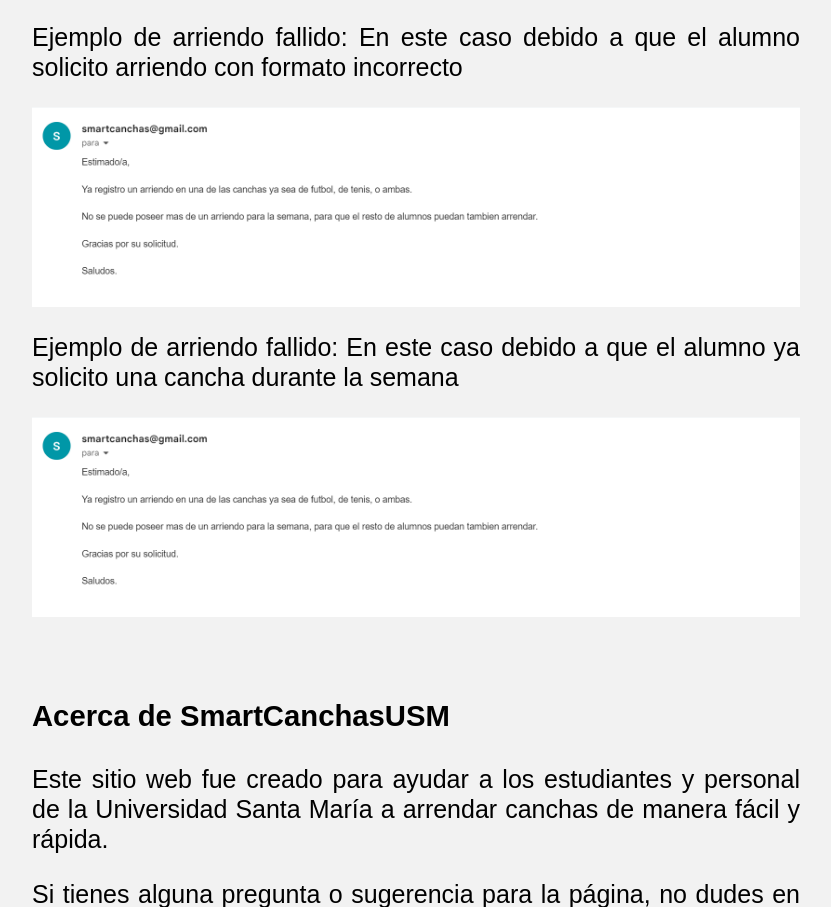
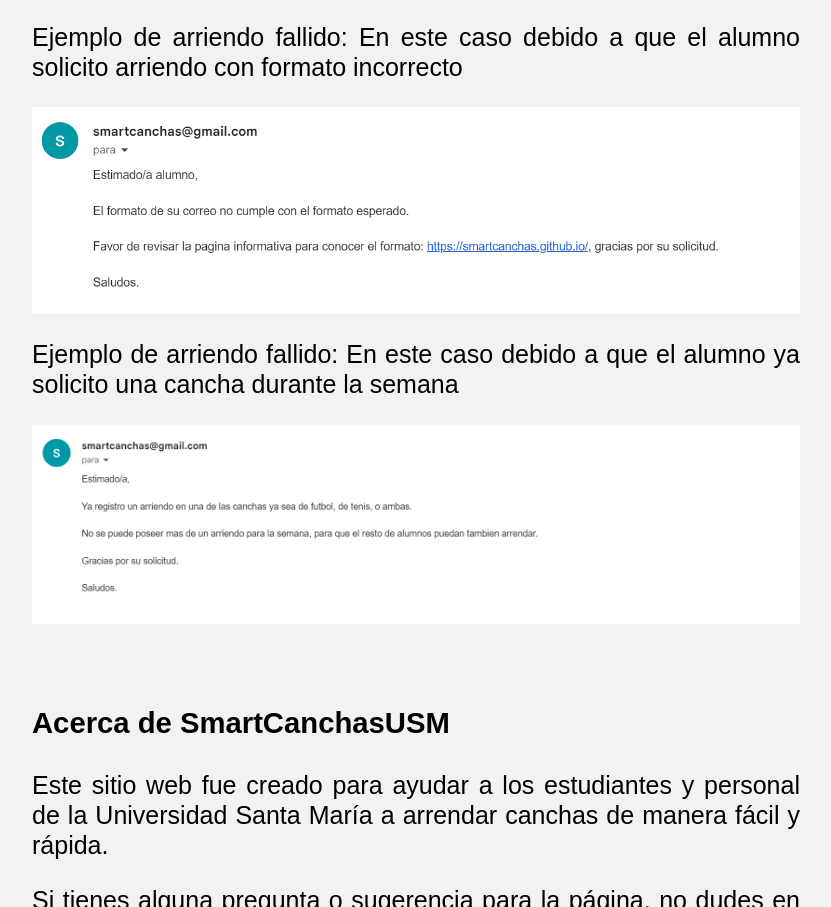
Before and after one commit to smartcanchas/smartcanchas.github.io, a plain HTML site: page index.html in a window 1280 px wide. Shown: the part 3071-3978 px from the top of the page, without its empty margins (224-1055 px from the left). Drawn offline with Linux system fonts and the light colour scheme.

Commit message:
Update index.html

```diff
--- a/index.html
+++ b/index.html
@@ -51,7 +51,7 @@
         <p>Ejemplo de arriendo fallido: En este caso debido a que alguien más ya a arrendado la cancha para el horario seleccionado</p>
         <img src="https://github.com/Matianico07/Matianico07.github.io/blob/main/Imagenes/ImagenPrueba2.png?raw=true" alt="Correo de arriendo fallido por imposibilidad de horario" class="img-responsive">
         <p>Ejemplo de arriendo fallido: En este caso debido a que el alumno solicito arriendo con formato incorrecto</p>
-        <img src="https://github.com/smartcanchas/smartcanchas.github.io/blob/main/Imagenes/Ejemplo%20-%20Envio%20Correo%20de%20Error%20-%20Solicitar%20mas%20de%20una%20cancha.png?raw=true" alt="Correo de arriendo fallido por formato" class="img-responsive">
+        <img src="https://github.com/smartcanchas/smartcanchas.github.io/blob/main/Imagenes/Ejemplo%20-%20Envio%20Correo%20de%20Error%20-%20Formato%20Erroneo.png?raw=true" alt="Correo de arriendo fallido por formato" class="img-responsive">
         <p>Ejemplo de arriendo fallido: En este caso debido a que el alumno ya solicito una cancha durante la semana</p>
         <img src="https://github.com/smartcanchas/smartcanchas.github.io/blob/main/Imagenes/Ejemplo%20-%20Envio%20Correo%20de%20Error%20-%20Solicitar%20mas%20de%20una%20cancha.png?raw=true" alt="Correo de arriendo fallido por solicitar nuevamente cancha" class="img-responsive">
         <br />
```
